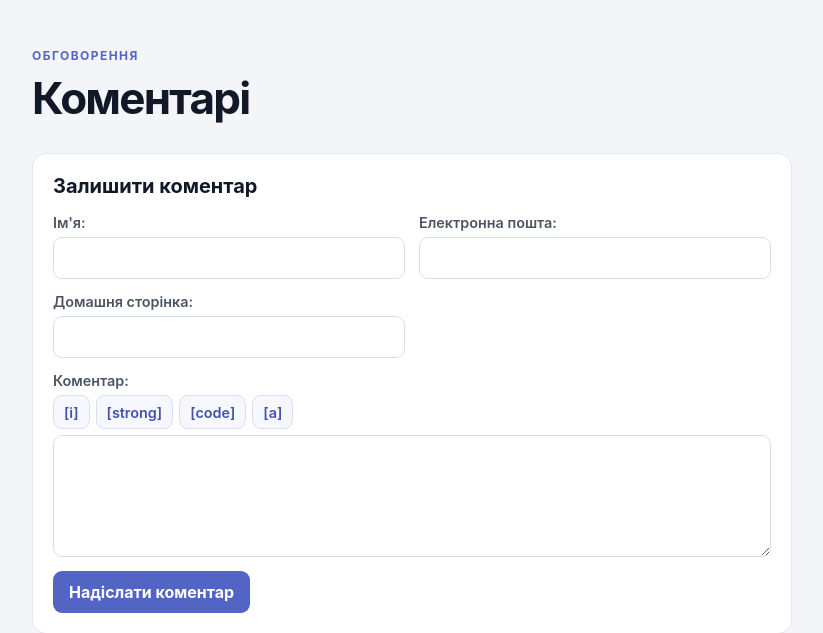
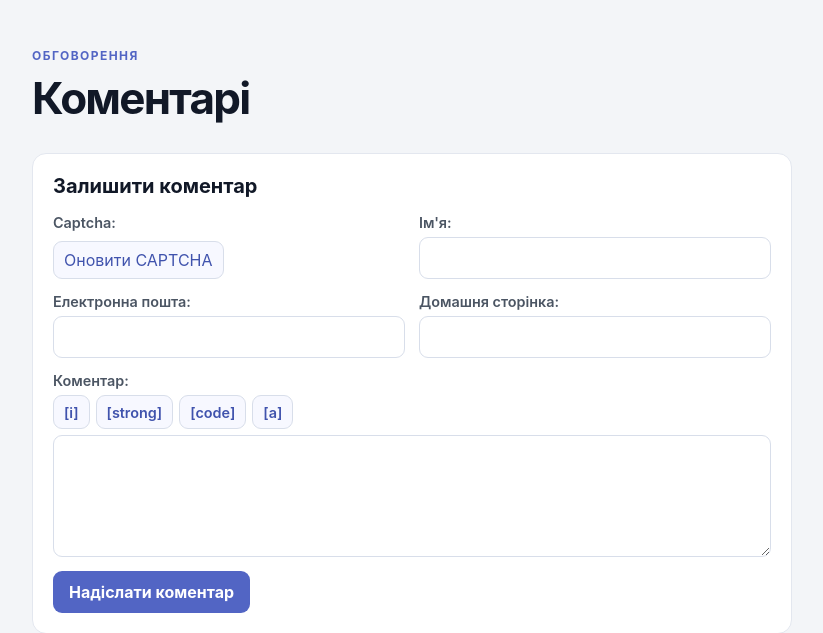
Before and after one commit to qmayker/dzencode-comments, a Django app: template comments/commenting/templates/commenting/comment/list.html in a window 1280 px wide. Shown: the top 633 px of the page, without its empty margins (228-1051 px from the left). Run offline with Django 5.2, Linux system fonts and the light colour scheme; the template is opened without the code that fills it: values that come from a table or form of the project are taken from there, others are empty; parts of the project's set-up code (start-up, migrations or seed data) failed here and were passed over.

Commit message:
add captcha

```diff
--- a/comments/commenting/api/serializers.py
+++ b/comments/commenting/api/serializers.py
@@ -1,3 +1,4 @@
+from captcha.serializers import CaptchaModelSerializer
 from commenting.models import Comment, CommentAuthor
 from commenting.validators import UserNameValidator
 from rest_framework import serializers
--- a/comments/commenting/forms.py
+++ b/comments/commenting/forms.py
@@ -1,7 +1,9 @@
+from captcha.fields import CaptchaField
 from django import forms
 
 
 class CommentCreateForm(forms.Form):
+    captcha = CaptchaField()
     username = forms.CharField(
         label="Ім'я",
         max_length=100,
--- a/comments/commenting/static/commenting/comment_list.css
+++ b/comments/commenting/static/commenting/comment_list.css
@@ -97,6 +97,20 @@ h1 {
 }
 
 .comment-create form .tag-toolbar button:hover {
+  border-color: #5265c4;
+  background: #eef0ff;
+}
+
+.comment-create form .js-captcha-refresh {
+  width: fit-content;
+  min-height: 34px;
+  padding: 4px 10px;
+  color: #4053ad;
+  background: #f7f8ff;
+  cursor: pointer;
+}
+
+.comment-create form .js-captcha-refresh:hover {
   border-color: #5265c4;
   background: #eef0ff;
 }
--- /dev/null
+++ b/comments/commenting/static/js/captcha.js
@@ -0,0 +1,49 @@
+document.addEventListener("DOMContentLoaded", () => {
+  document.querySelectorAll(".comment-create form").forEach((form) => {
+    const refreshButton = form.querySelector(".js-captcha-refresh");
+    const captchaField = refreshButton?.closest(".form-field");
+    const status = form.querySelector('[role="status"]');
+
+    if (!refreshButton || !captchaField) {
+      return;
+    }
+
+    refreshButton.addEventListener("click", async () => {
+      refreshButton.disabled = true;
+      try {
+        const response = await fetch("/captcha/refresh/", {
+          headers: { "X-Requested-With": "XMLHttpRequest" },
+        });
+        const result = await response.json();
+
+        if (!response.ok) {
+          throw new Error(`CAPTCHA refresh failed (${response.status}).`);
+        }
+        if (
+          typeof result.image_url !== "string" ||
+          typeof result.key !== "string"
+        ) {
+          throw new Error("CAPTCHA refresh returned an invalid response.");
+        }
+
+        const image = captchaField.querySelector(".captcha");
+        const keyInput = captchaField.querySelector('input[type="hidden"]');
+        if (!image || !keyInput) {
+          throw new Error("CAPTCHA controls are missing from the form.");
+        }
+
+        image.src = new URL(result.image_url, window.location.href).href;
+        keyInput.value = result.key;
+        if (status) {
+          status.textContent = "";
+        }
+      } catch (error) {
+        if (status) {
+          status.textContent = `Не вдалося оновити CAPTCHA: ${error.message}`;
+        }
+      } finally {
+        refreshButton.disabled = false;
+      }
+    });
+  });
+});
--- a/comments/commenting/static/js/comment.js
+++ b/comments/commenting/static/js/comment.js
@@ -28,6 +28,8 @@ async function createComment({
   email,
   homePage,
   text,
+  captchaCode,
+  captchaHashkey,
   targetCommentId = null,
   relatedCommentId = null,
 }) {
@@ -42,6 +44,8 @@ async function createComment({
     text,
     target_comment: targetCommentId,
     related_comment: relatedCommentId,
+    captcha_code: captchaCode,
+    captcha_hashkey: captchaHashkey,
   });
 }
 
@@ -82,6 +86,12 @@ document.addEventListener("DOMContentLoaded", () => {
 
       const formData = new FormData(form);
       try {
+        const captchaCode = formData.get("captcha_1");
+        const captchaHashkey = formData.get("captcha_0");
+        if (!captchaCode || !captchaHashkey) {
+          throw new Error("Введіть код CAPTCHA.");
+        }
+
         await createComment({
           authorUrl: window.authorGetCreateUrl,
           commentUrl: window.commentCreateUrl,
@@ -89,6 +99,8 @@ document.addEventListener("DOMContentLoaded", () => {
           email: formData.get("email"),
           homePage: formData.get("home_page"),
           text: formData.get("text"),
+          captchaCode,
+          captchaHashkey,
           ...getReplyCommentIds(),
         });
         window.location.reload();
--- a/comments/commenting/templates/commenting/comment/_create_form.html
+++ b/comments/commenting/templates/commenting/comment/_create_form.html
@@ -13,6 +13,9 @@
           </div>
         {% endif %}
         {{ field }}
+        {% if field.name == 'captcha' %}
+          <button type="button" class="js-captcha-refresh">Оновити CAPTCHA</button>
+        {% endif %}
         {% for error in field.errors %}
           <p class="form-error">{{ error }}</p>
         {% endfor %}
--- a/comments/commenting/templates/commenting/comment/list.html
+++ b/comments/commenting/templates/commenting/comment/list.html
@@ -62,6 +62,7 @@
       window.commentRepliesUrl = "{% url 'api:commenting:comment-replies' %}";
     </script>
     <script src="{% static 'js/tags.js' %}"></script>
+    <script src="{% static 'js/captcha.js' %}"></script>
     <script src="{% static 'js/comment.js' %}"></script>
   </body>
 </html>
--- a/comments/comments/settings.py
+++ b/comments/comments/settings.py
@@ -39,6 +39,7 @@ INSTALLED_APPS = [
     "django.contrib.staticfiles",
     "commenting.apps.CommentingConfig",
     "rest_framework",
+    "captcha",
 ]
 
 MIDDLEWARE = [
@@ -127,3 +128,8 @@ MAILERS = {
         "BACKEND": "django.core.mail.backends.console.EmailBackend",
     },
 }
+
+# Captcha
+
+CAPTCHA_CHALLENGE_FUNCT = "captcha.helpers.random_char_challenge"
+CAPTCHA_LENGTH = 6
--- a/comments/comments/urls.py
+++ b/comments/comments/urls.py
@@ -23,4 +23,5 @@ urlpatterns = [
     path("admin/", admin.site.urls),
     path("api/", include("api.urls", namespace="api")),
     path("", CommentListView.as_view(), name="comment-list"),
+    path("captcha/", include("captcha.urls")),
 ]
```
Also changed, not shown: comments/commenting/api/views.py (+16 -3 lines), comments/commenting/tests.py (+33 -0 lines).
